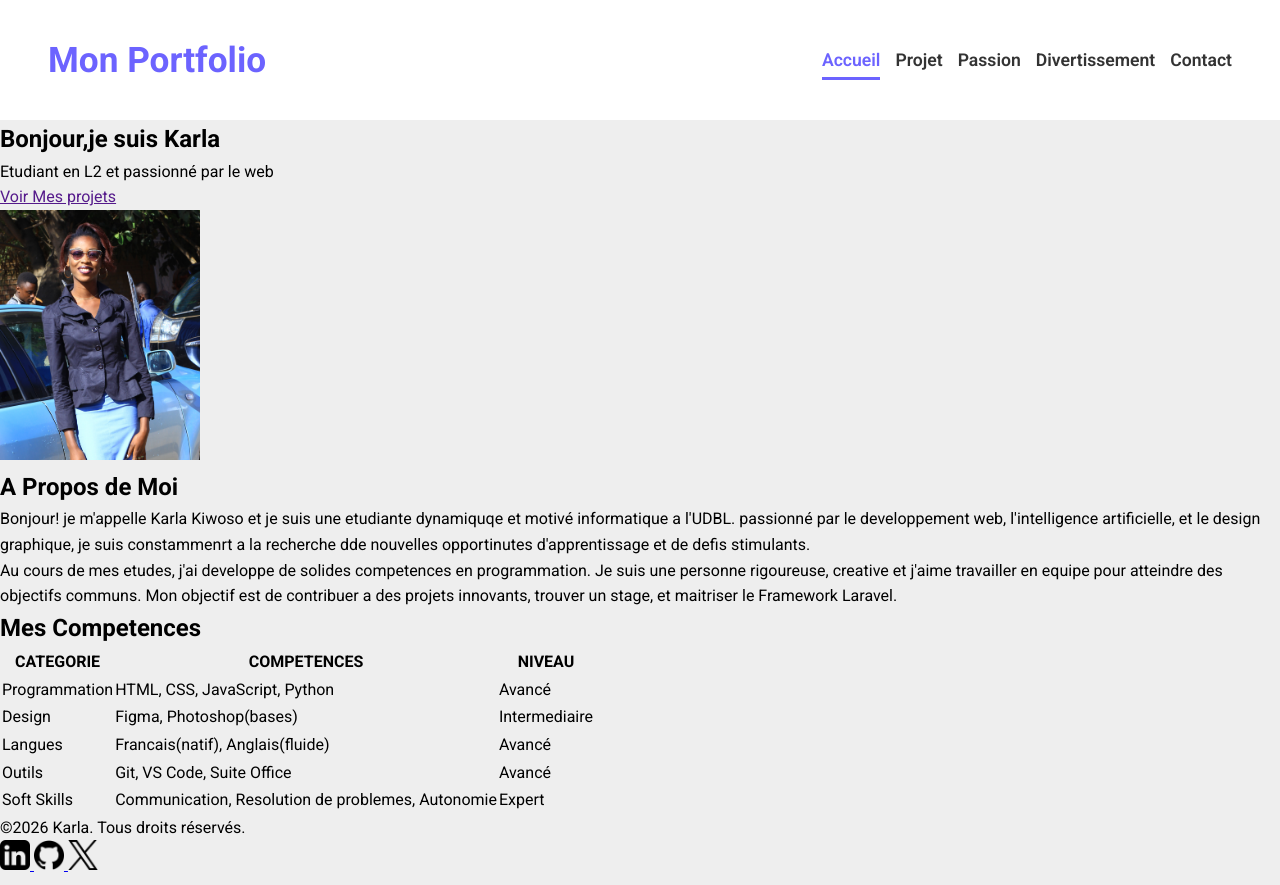
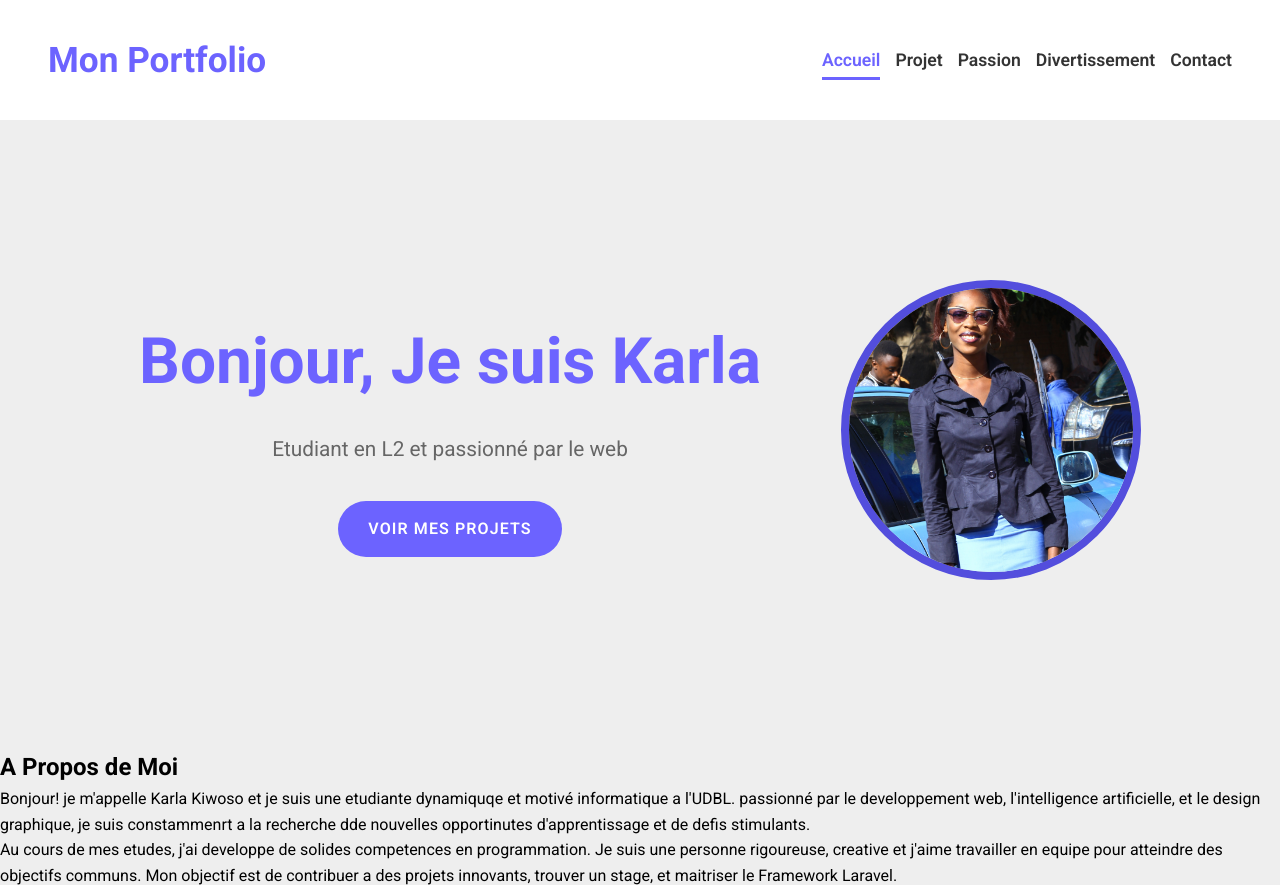
Before and after one commit to karla-bella/Mon-Portfolio-2026, a plain HTML site: page index.html in a window 1280 px wide. Shown: the top 885 px of the page. Drawn offline with Linux system fonts and the light colour scheme.

Commit message:
stylisation de la section hero

```diff
--- a/CSS/style.css
+++ b/CSS/style.css
@@ -76,3 +76,52 @@
 a.active::after{
     width: 100%;
 }
+
+.hero{
+    display: flex;
+    justify-content: center;
+    align-items: center;
+    gap: 5rem;
+    text-align: center;
+    margin: 10rem 2rem;
+}
+.hero img{
+    width: 300px;
+    height: 300px;
+    object-fit: cover;
+    border-radius: 50%;
+    border: 8px solid var(--violet-fonce)
+
+}
+.hero h1{
+    color: var(--violet-doux);
+    font-size: 4rem;
+    font-weight: 700;
+    margin-bottom: 1.2rem;
+
+
+}
+
+.hero p{
+    color: var(--gris-fonce);
+    font-size: 1.3rem;
+    margin-bottom: 1.2rem;
+}
+.hero a {
+    text-decoration: none;
+    display: inline-block;
+    background-color: var(--violet-doux);
+    color: white;
+    padding: 15px 30px;
+    border-radius: 50px;
+    text-transform: uppercase;
+    letter-spacing: 1.1px;
+    font-weight: 600;
+    margin-top: 1rem;
+    transition: background-color 0.3s ease,transform 0.3s ease;
+
+}
+.hero a:hover{
+    background-color: var(--violet-fonce);
+    transform: translateY(-3px);
+}
--- a/index.html
+++ b/index.html
@@ -26,14 +26,14 @@
 
     </header>
     <main>
-        <section>
+        <section class= "hero">
             <div>
-                <h1>Bonjour,je suis Karla </h1>
+                <h1>Bonjour, Je suis Karla </h1>
                 <p>Etudiant en L2 et passionné par le web</p>
-                <a href="">Voir Mes projets</a>
+                <a href="projets.html">Voir Mes projets</a>
             </div>
             <div>
-              <img src="image/Ma photo.JPG" alt="Photo de karla" width ="200px">
+              <img src="image/Ma photo.JPG" alt="Photo de karla" >
             </div>
         </section>
         <section>
```
